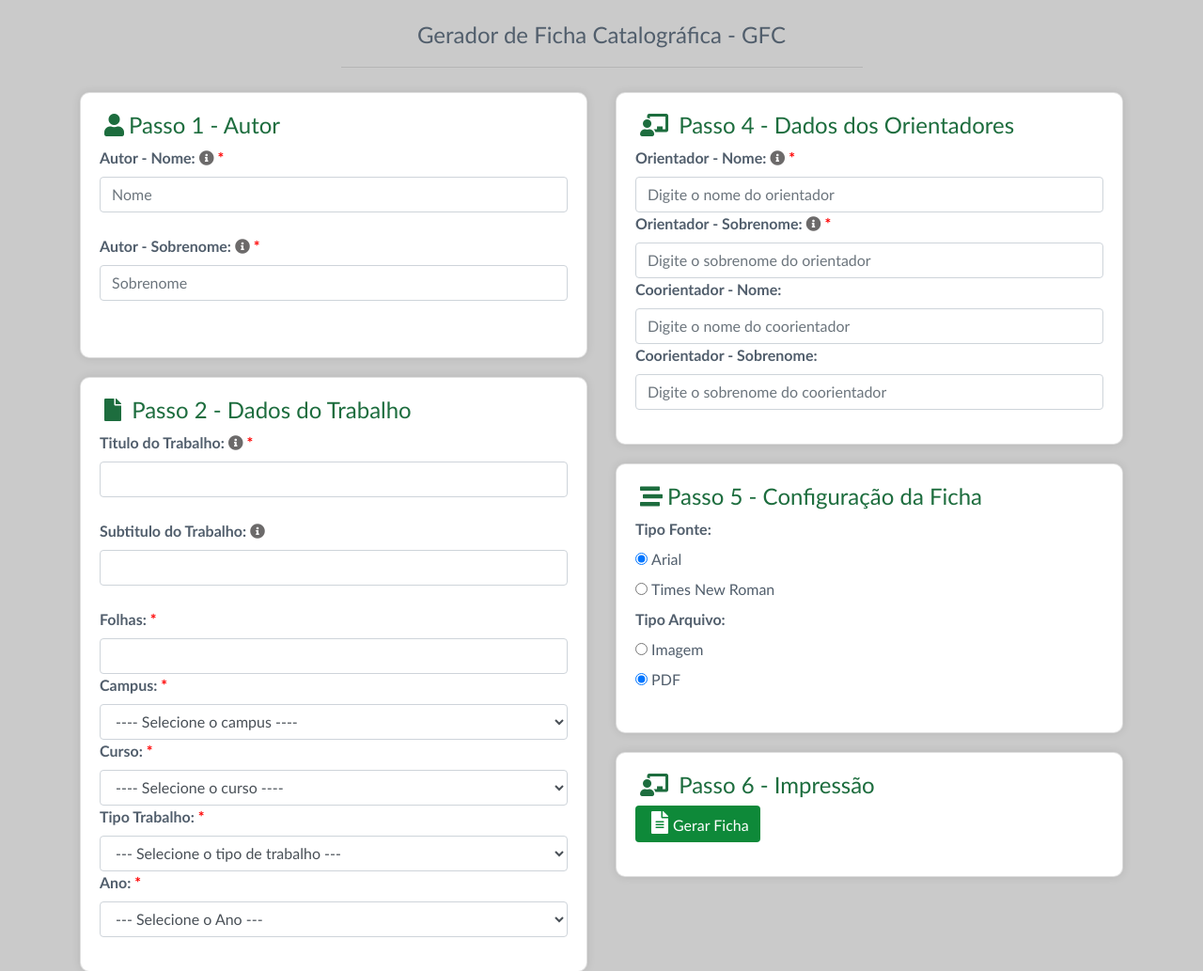
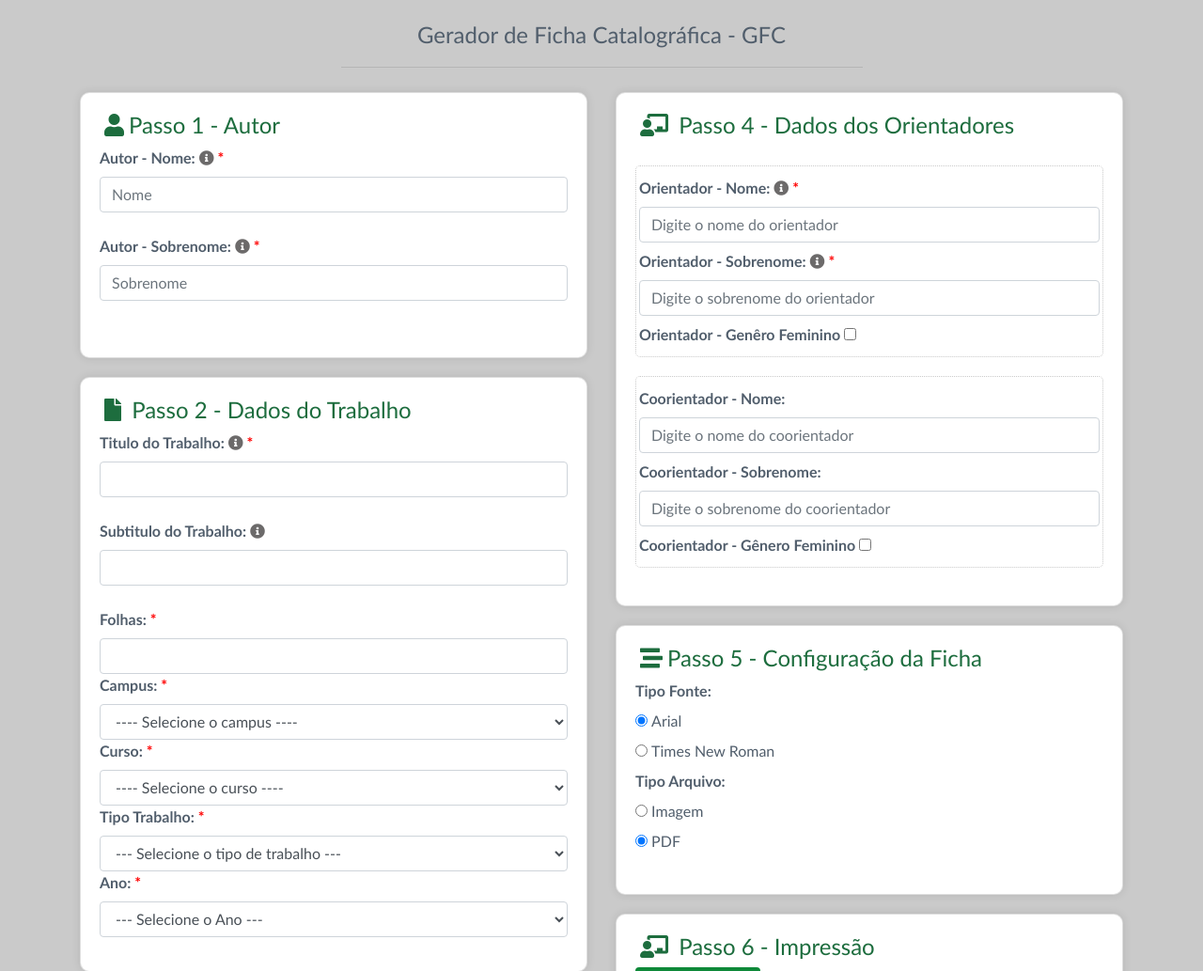
Before and after one commit to fabiodesousaleal/gfc, a Flask app: page /ficha/ in a window 1280 px wide. Shown: the part 61-1094 px from the top of the page at 94% size. Run offline with Flask 3, Linux system fonts and the light colour scheme; data comes from the database, SQL or seed files in the repository; some libraries are stand-ins or nearby versions.

Commit message:
Alteração do Layout, e adição da propriedade genero para orientador

```diff
--- a/routes/ficha_routes.py
+++ b/routes/ficha_routes.py
@@ -127,12 +127,14 @@ def gerar_ficha():
         tipo_arquivo=dados["tipo-arquivo"],
         orientador_nome=dados['orientador-nome'],
         orientador_sobrenome=dados['orientador-sobrenome'],
+        orientador_feminino=dados['orientador-feminino'],
         assunto1=dados['assunto1'],
         assunto2=dados['assunto2'],
         assunto3=dados['assunto3'],
         assunto4=dados['assunto4'],
         coorientador_nome=dados['coorientador-nome'],
         coorientador_sobrenome=dados['coorientador-sobrenome'],
+        coorientador_feminino=dados['coorientador-feminino'],
         tipo_trabalho=tipo_trabalho.nome,
         titulo_subtitulo=dados["titulo-subtitulo"],
     )
--- a/static/assets/css/views/ficha_view.css
+++ b/static/assets/css/views/ficha_view.css
@@ -31,3 +31,17 @@
     visibility: visible;
     opacity: 1;
 }
+
+fieldset {
+    border:1px solid rgb(208, 208, 208);
+    padding: 3px;
+    border-radius: 5px;
+    margin-bottom: 4px;
+    margin-top: 20px;
+    border: 1px dotted #cacaca;
+
+}
+
+fieldset label {
+    margin-top: 8px;
+}
--- a/templates/ficha_view.html
+++ b/templates/ficha_view.html
@@ -61,7 +61,7 @@
                             <span class="info-icon">
                                 <i class="fas fa-info-circle" style="font-size: 10;"></i>
                                 <span class="tooltip-text">
-                                    a) Reproduzir igual como aparece no documento;
+                                        Reproduzir igual como aparece no documento;
                                         OBS: Regras gramaticais apenas a primeira palavra, inicial em maiúscula (exceção dos nomes
                                         próprios);
                                         Exemplos: <span style="color:darkgreen;">Vistas e costumes da cidade e arredores de Palmas, em 1992-2000.</span>
@@ -154,6 +154,7 @@
                 <div class="card">
                     <h4 class="text-left"><i class="fas fa-chalkboard-teacher section-icon"></i> Passo 4 - Dados dos Orientadores</h4>
                     <div class="form-group">
+                        <fieldset>
 
                             <label for="orientador-nome">
                                 Orientador - Nome:
@@ -186,11 +187,26 @@
 
                             <input type="text" class="form-control" name="orientador-sobrenome" id="orientador-sobrenome" placeholder="Digite o sobrenome do orientador" required maxlength="100">
 
+                            <label for="orientador-feminino">Orientador - Genêro Feminino</label>
+                            <input id="orientador-feminino" name="orientador-feminino" type="checkbox" value="False">
+                            </fieldset>
+
+                            <fieldset>
+
                         <label for="corientador-nome">Coorientador - Nome:</label>
                         <input type="text" class="form-control" name="coorientador-nome" id="coorientador-nome" placeholder="Digite o nome do coorientador" maxlength="50">
 
                         <label for="coorientador-sobrenome">Coorientador - Sobrenome:</label>
                         <input type="text" class="form-control" name="coorientador-sobrenome" id="coorientador-sobrenome" placeholder="Digite o sobrenome do coorientador" maxlength="100">
+
+                        <label for="coorientador-feminino">Coorientador - Gênero Feminino</label>
+                        <input id="coorientador-feminino" name="coorientador-feminino" type="checkbox" value="True">
+
+
+                        </fieldset>
+                        </fieldset>
+
+
                     </div>
                     <!-- Adicione mais campos conforme necessário para a seção de Dados dos Orientadores -->
                 </div>
```
Also changed, not shown: models/ficha_model.py (+13 -0 lines), README.md, 1 other file. Lines whose indentation alone changed are shown as unchanged.
